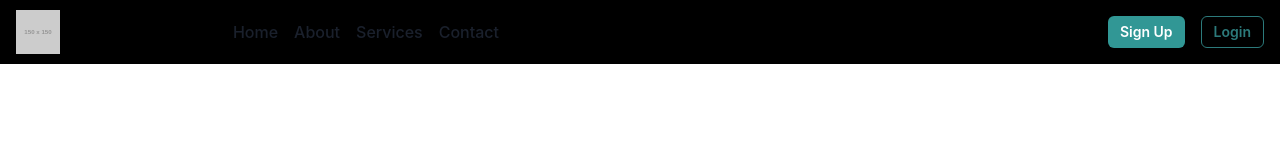
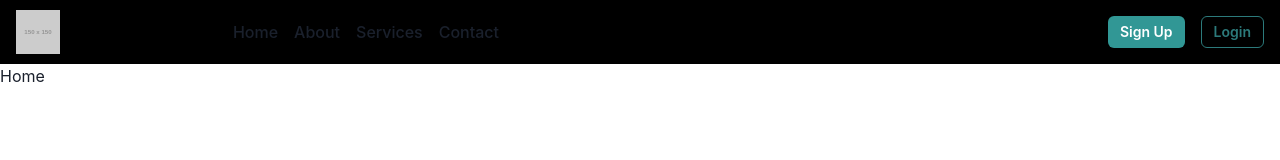
Before and after one commit to skillzee/SIH-frontend, a React (Vite) app: page /home in a window 1280 px wide. Shown: the top 160 px of the page. Built offline with nearby package versions, Linux system fonts and the light colour scheme.

Commit message:
basic changes

```diff
--- a/src/App.jsx
+++ b/src/App.jsx
@@ -4,6 +4,8 @@
 import Selection from './components/Selection'
 import DonorSignup from './components/DonorSignup'
 import RecipientSignup from './components/RecipientSignup'
+import About from './components/About'
+import Home from './components/Home'
 
 
 const App = () => {
@@ -14,6 +16,8 @@
         <Route path={'/selection'} element={<Selection/>}/>
         <Route path="/signup/donor" element={<DonorSignup />} />
         <Route path="/signup/recipient" element={<RecipientSignup />} />
+        <Route path='/about' element={<About/>}/>
+        <Route path='/home' element = {<Home/>}/>
       </Routes>
     </Router>
   )
--- /dev/null
+++ b/src/components/About.jsx
@@ -0,0 +1,9 @@
+import React from 'react'
+
+const About = () => {
+  return (
+    <div>About</div>
+  )
+}
+
+export default About
--- /dev/null
+++ b/src/components/Home.jsx
@@ -0,0 +1,9 @@
+import React from 'react'
+
+const Home = () => {
+  return (
+    <div>Home</div>
+  )
+}
+
+export default Home
```
